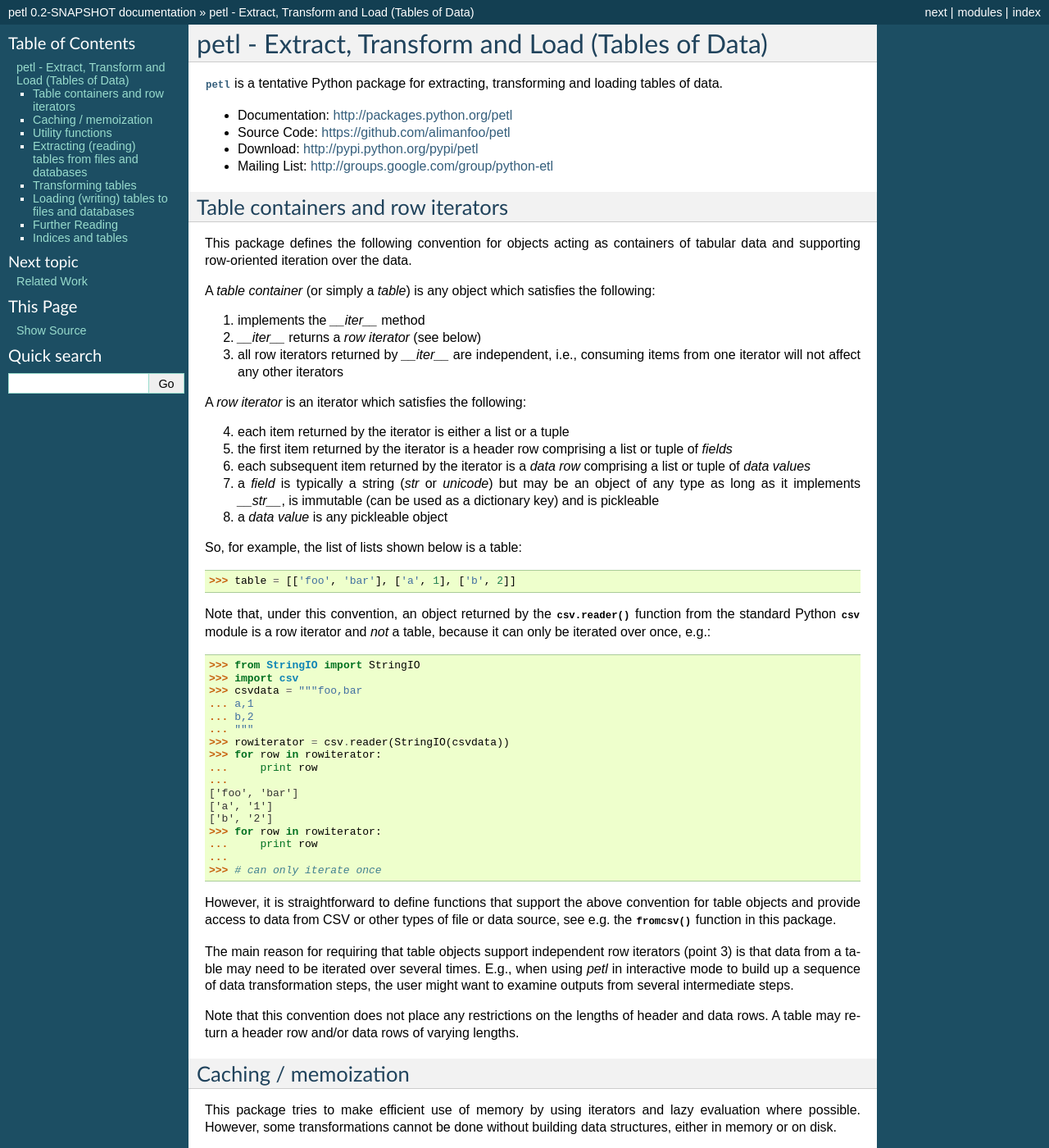
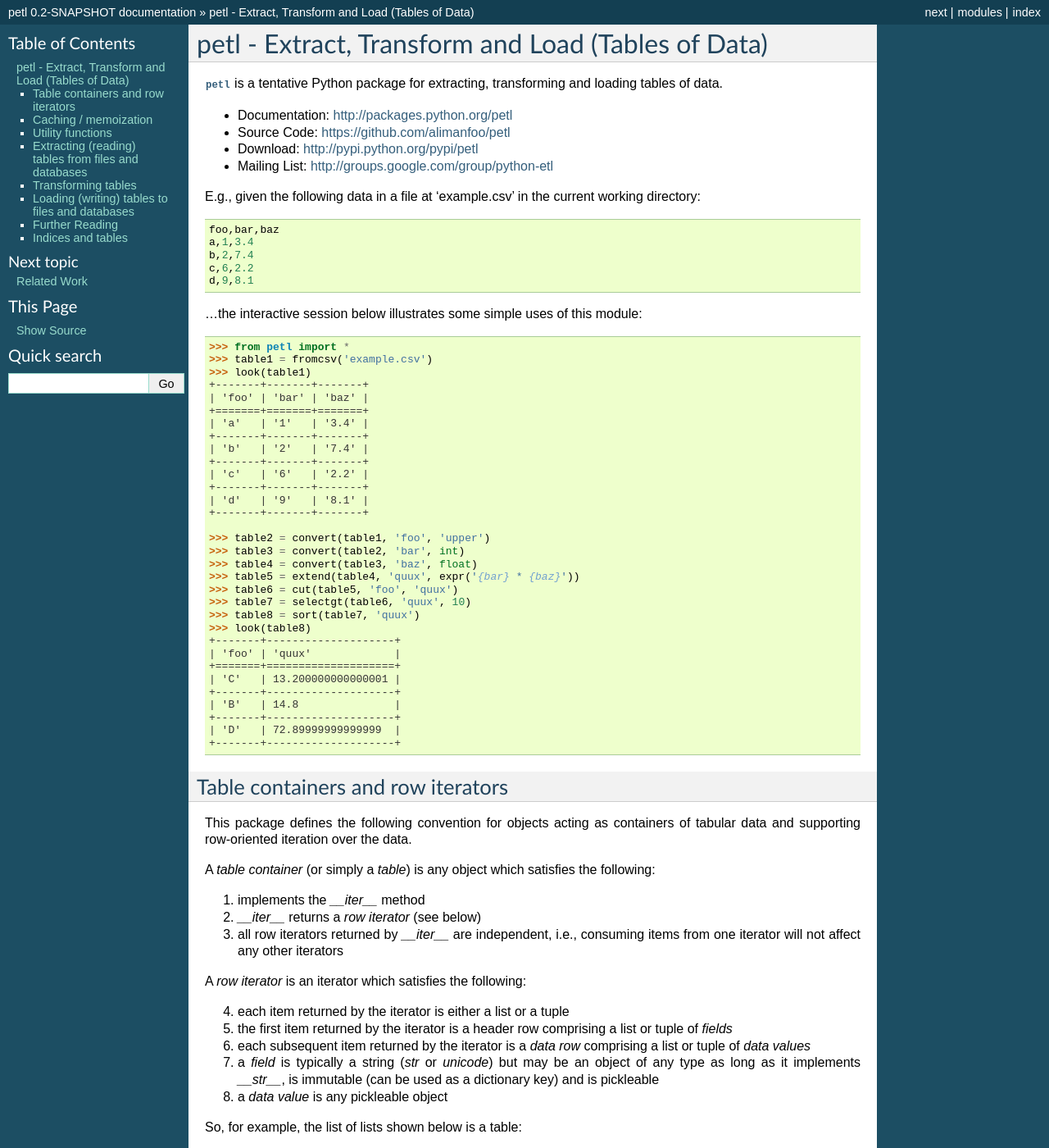
Before and after one commit to petl-developers/petl, a Sphinx documentation site: the page built from docs/index.txt, in a window 1280 px wide and 1400 px high. Shown: the whole window at 82% size. Built offline with Sphinx 7.4.7, drawn with Linux system fonts in a browser that asks for light colours; formulas are drawn with MathJax 3; some of the changed text lies outside the part shown.

Commit message:
rename project; some doco review

```diff
--- a/docs/index.txt
+++ b/docs/index.txt
@@ -10,6 +10,49 @@
 - Source Code: https://github.com/alimanfoo/petl
 - Download: http://pypi.python.org/pypi/petl
 - Mailing List: http://groups.google.com/group/python-etl
+
+E.g., given the following data in a file at 'example.csv' in the current working directory::
+
+	foo,bar,baz
+	a,1,3.4
+	b,2,7.4
+	c,6,2.2
+	d,9,8.1
+
+...the interactive session below illustrates some simple uses of this module::
+
+	>>> from petl import *
+	>>> table1 = fromcsv('example.csv')
+	>>> look(table1)
+	+-------+-------+-------+
+	| 'foo' | 'bar' | 'baz' |
+	+=======+=======+=======+
+	| 'a'   | '1'   | '3.4' |
+	+-------+-------+-------+
+	| 'b'   | '2'   | '7.4' |
+	+-------+-------+-------+
+	| 'c'   | '6'   | '2.2' |
+	+-------+-------+-------+
+	| 'd'   | '9'   | '8.1' |
+	+-------+-------+-------+
+
+	>>> table2 = convert(table1, 'foo', 'upper')
+	>>> table3 = convert(table2, 'bar', int)
+	>>> table4 = convert(table3, 'baz', float)
+	>>> table5 = extend(table4, 'quux', expr('{bar} * {baz}'))
+	>>> table6 = cut(table5, 'foo', 'quux')
+	>>> table7 = selectgt(table6, 'quux', 10)
+	>>> table8 = sort(table7, 'quux')
+	>>> look(table8)
+	+-------+--------------------+
+	| 'foo' | 'quux'             |
+	+=======+====================+
+	| 'C'   | 13.200000000000001 |
+	+-------+--------------------+
+	| 'B'   | 14.8               |
+	+-------+--------------------+
+	| 'D'   | 72.89999999999999  |
+	+-------+--------------------+
 
 Table containers and row iterators
 ----------------------------------
@@ -150,7 +193,7 @@
 time to live (TTL) to generate `cachetag` values. E.g., where a
 database table is updated once a day at most, a TTL of a few hours
 would enable data to be cached during an interactive session, which
-might greatly improve usability for someone developing a
+might improve usability for someone exploring the data or developing a
 transformation script.
 
 Utility functions
@@ -210,7 +253,7 @@
 .. autofunction:: petl.rowslice
 .. autofunction:: petl.head
 .. autofunction:: petl.tail
-.. autofunction:: petl.project
+.. autofunction:: petl.cut
 .. autofunction:: petl.select
 .. autofunction:: petl.selectop
 .. autofunction:: petl.selecteq
--- a/docs/todo.txt
+++ b/docs/todo.txt
@@ -77,6 +77,7 @@
 
 - dataslice
 - implement cachetag for all view classes
+- handle errors in extend
 
 - make sure we don't get tripped up by attempts to compare tuples with lists
 - implement selectlen - select by row length
@@ -84,7 +85,9 @@
 - implement missingness
 - implement transpose
 - check how cat and cut handle long/short rows; are they using itemgetter where possible?
+- remove _ from melt and recast args
 
+- implement intersect
 - implement pivot?
 - implement crosstab?
 
--- a/src/petl/__init__.py
+++ b/src/petl/__init__.py
@@ -14,7 +14,7 @@
            appendcsv, appendpickle, appendsqlite3, todb, appenddb, fromtext, \
            totext, appendtext
 
-from petl.transform import rename, project, cat, convert, fieldconvert, translate, extend, rowslice, \
+from petl.transform import rename, cut, cat, convert, fieldconvert, translate, extend, rowslice, \
            head, tail, sort, melt, recast, duplicates, conflicts, \
            mergereduce, select, complement, diff, capture, \
            split, fieldmap, facet, selecteq, rowreduce, merge, aggregate, recordreduce, \
```
Also changed, not shown: 2 other files.
